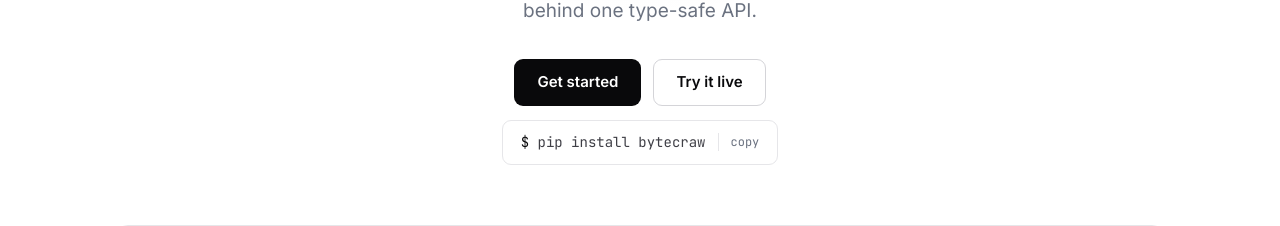
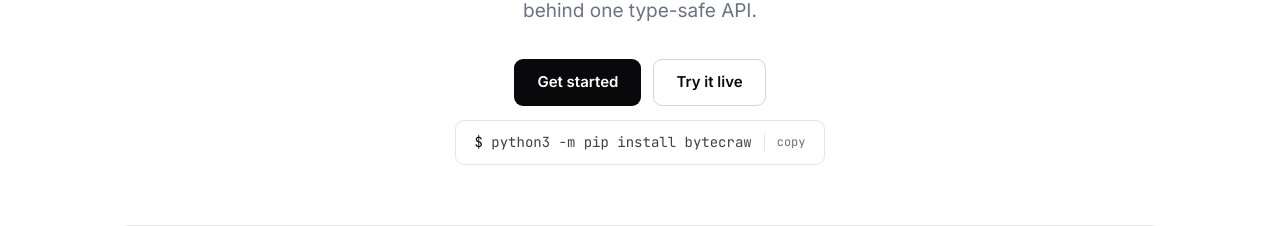
Before and after one commit to abrahamperz/ByteCraw, a Flask app: page / in a window 1280 px wide. Shown: the part 341-567 px from the top of the page. Run offline with Flask 3, Linux system fonts and the light colour scheme.

Commit message:
release: bundle all deps into base install, bump to 0.1.1
Move playwright, markdownify and trafilatura into base dependencies so
`pip install bytecraw` works out of the box (Markdown + browser). Update
landing and README install instructions accordingly.

Co-Authored-By: Claude Opus 4 <noreply@anthropic.com>

```diff
--- a/demo/templates/landing.html
+++ b/demo/templates/landing.html
@@ -175,7 +175,7 @@
       <a class="btn btn-ghost" href="/try">Try it live</a>
     </div>
     <div class="install">
-      <span id="install-cmd"><span class="pmt">$</span> pip install bytecraw</span>
+      <span id="install-cmd"><span class="pmt">$</span> python3 -m pip install bytecraw</span>
       <span class="copy">copy</span>
     </div>
 
@@ -299,7 +299,8 @@ md = page.<span class="f">markdown</span>()</code></pre>
       <a class="btn btn-primary" href="/methods">Open methods</a>
       <a class="btn btn-ghost" href="#">Read the docs</a>
     </div>
-    <div class="install" style="margin-top:18px"><span><span class="pmt">$</span> pip install bytecraw</span><span class="copy">copy</span></div>
+    <div class="install" style="margin-top:18px"><span><span class="pmt">$</span> python3 -m pip install bytecraw</span><span class="copy">copy</span></div>
+    <div class="install" style="margin-top:10px"><span><span class="pmt">$</span> python3 -m playwright install chromium</span><span class="copy">copy</span></div>
   </div>
 </div>
 
@@ -309,7 +310,7 @@ md = page.<span class="f">markdown</span>()</code></pre>
 
 <script>
   const cmds = {
-    humans: '<span class="pmt">$</span> pip install bytecraw',
+    humans: '<span class="pmt">$</span> python3 -m pip install bytecraw',
     agents: '<span class="pmt">&gt;&gt;&gt;</span> Scraper().fetch(url).markdown()',
   };
   const cmd = document.getElementById('install-cmd');
--- a/pyproject.toml
+++ b/pyproject.toml
@@ -4,7 +4,7 @@ build-backend = "setuptools.build_meta"
 
 [project]
 name = "bytecraw"
-version = "0.1.0"
+version = "0.1.1"
 description = "Una sola API para scrapear cualquier sitio: HTML estatico, JS dinamico, APIs, login con sesion, crawling y Markdown para LLMs."
 readme = "README.md"
 requires-python = ">=3.9"
@@ -22,6 +22,9 @@ dependencies = [
     "requests>=2.28",
     "beautifulsoup4>=4.11",
     "lxml>=4.9",
+    "playwright>=1.40",
+    "markdownify>=0.11",
+    "trafilatura>=1.6",
 ]
 
 [project.optional-dependencies]
```
Also changed, not shown: README.md.
